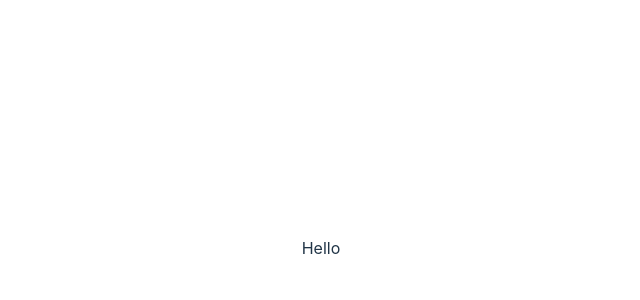
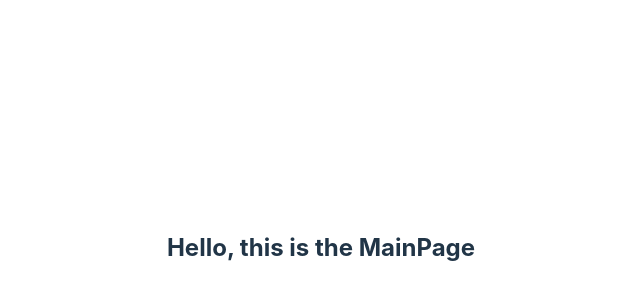
Before and after one commit to gammafp/phaser3-examples-new, a React (Vite) app: page / in a window 1280 px wide. Shown: the part 152-452 px from the top of the page, without its empty margins (319-959 px from the left). Built offline with nearby package versions, Linux system fonts and the light colour scheme.

Commit message:
Makes the Route for MainPage

```diff
--- a/package.json
+++ b/package.json
@@ -13,6 +13,7 @@
     "react": "^18.2.0",
     "react-dom": "^18.2.0",
     "react-redux": "^8.0.5",
+    "react-router-dom": "^6.8.2",
     "sass": "^1.58.3"
   },
   "devDependencies": {
--- a/src/App.tsx
+++ b/src/App.tsx
@@ -1,16 +1,15 @@
-import { MainPage } from './pages/MainPage';
+import React from "react";
+import { BrowserRouter, Routes, Route } from "react-router-dom";
+import "./App.scss";
 import { useDispatch } from "react-redux";
-import './App.scss'
+import { MainPage } from "./pages/MainPage";
 
 // Import json
 import foldersJSON from "./folders/examples.json";
-import { useEffect } from 'react';
-import { setFolders } from './state/reducers/folders';
-
-
+import { useEffect } from "react";
+import { setFolders } from "./state/reducers/folders";
 
 const App = () => {
-
     const dispatch = useDispatch();
 
     // Load folder data
@@ -18,11 +17,15 @@ const App = () => {
         dispatch(setFolders(foldersJSON));
     });
 
-	return (
-		<div className="App">
-			<MainPage />
-		</div>
-	);
-}
+    return (
+        <div className="App">
+            <BrowserRouter>
+                <Routes>
+                    <Route path="/" element={<MainPage />} />
+                </Routes>
+            </BrowserRouter>
+        </div>
+    );
+};
 
-export default App
+export default App;
--- a/src/pages/MainPage.tsx
+++ b/src/pages/MainPage.tsx
@@ -1,6 +1,3 @@
 export const MainPage = () => {
-
-    return (
-        <>Hello</>
-    );
-}
+    return <h2>Hello, this is the MainPage</h2>;
+};
```
Also changed, not shown: 1 other file (tests, documents, lock files or other folders).
